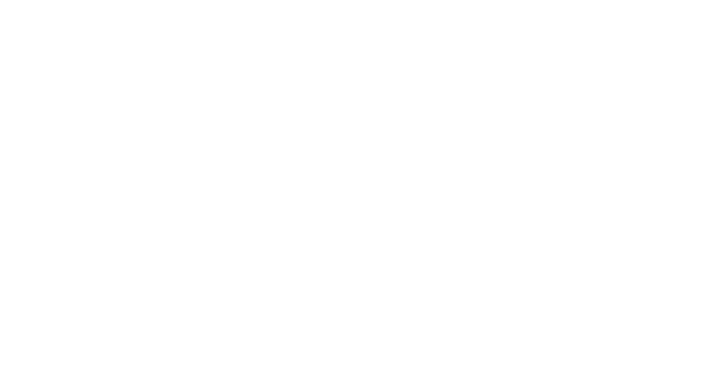
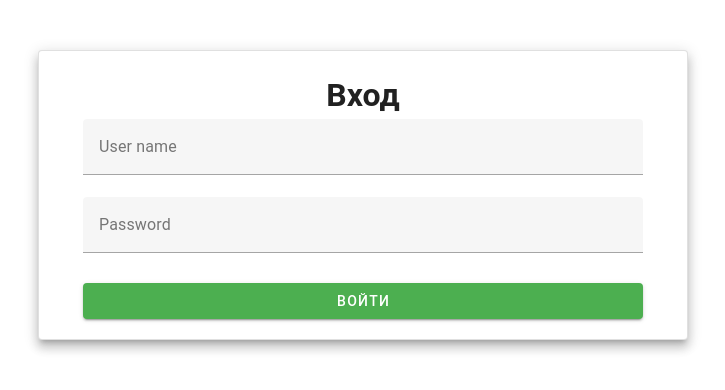
Before and after one commit to viktoriya-bel/nuxt-js-todo, a Nuxt app: page /auth in a window 1280 px wide. Before the commit this address had no page. Shown: the top 390 px of the page, without its empty margins (277-1002 px from the left). Built offline with nearby package versions, Linux system fonts and the light colour scheme.

Commit message:
add login page

```diff
--- a/components/todo/MoreComponent.vue
+++ b/components/todo/MoreComponent.vue
@@ -1,7 +1,7 @@
 <template>
    <div class="bottom-block">
-      <TodoButtonComponent text="Загрузить ещё" :isBlock="true" classString="ma-2" colorString="deep-purple-accent-4" @clickBtn="$emit('clickMore')">
-      </TodoButtonComponent>
+      <BaseButtonComponent text="Загрузить ещё" :isBlock="true" classString="ma-2" colorString="deep-purple-accent-4" @clickBtn="$emit('clickMore')">
+      </BaseButtonComponent>
    </div>
 </template>
 
--- a/components/todo/VeiwComponent.vue
+++ b/components/todo/VeiwComponent.vue
@@ -32,19 +32,19 @@
                 ></v-checkbox>
             </td>
             <td class="text-xs-center">
-                <TodoButtonComponent classString="ma-2" :colorString="item?.editable ? 'success' : 'orange-darken-2'" @clickBtn="$emit('clickEdit', index)">
+                <BaseButtonComponent classString="ma-2" :colorString="item?.editable ? 'success' : 'orange-darken-2'" @clickBtn="$emit('clickEdit', index)">
                     <v-icon
                             icon="mdi-pencil"
                     ></v-icon>
-                </TodoButtonComponent>
+                </BaseButtonComponent>
             </td>
             <td class="text-xs-center">
-                <TodoButtonComponent text="Удалить" classString="ma-2" colorString="red" @clickBtn="$emit('clickRemove', index)">
+                <BaseButtonComponent text="Удалить" classString="ma-2" colorString="red" @clickBtn="$emit('clickRemove', index)">
                     <v-icon
                             end
                             icon="mdi-cancel"
                     ></v-icon>
-                </TodoButtonComponent>
+                </BaseButtonComponent>
             </td>
         </tr>
         </tbody>
--- /dev/null
+++ b/interface/auth.interface.ts
@@ -0,0 +1,4 @@
+export interface AuthStoreInterface {
+    id: number;
+    token: string;
+}
--- a/interface/todo.interface.ts
+++ b/interface/todo.interface.ts
@@ -1,11 +1,11 @@
-export interface Todo {
+export interface TodoInterface {
     id: number;
     todo: string;
     completed: boolean;
     editable?: boolean;
 }
-export interface TodoStore {
-    todos : Todo[];
+export interface TodoStoreInterface {
+    todos : TodoInterface[];
     loading: boolean;
     total: number;
     skip: number;
--- /dev/null
+++ b/pages/auth.vue
@@ -0,0 +1,75 @@
+<template>
+    <v-sheet
+            :elevation="8"
+            border
+            rounded
+    >
+        <div class="login-block">
+            <h1>Вход</h1>
+
+            <v-form validate-on="submit lazy" @submit.prevent="submit">
+                <v-text-field
+                        v-model="userName"
+                        :rules="[value => !!value || 'Required.']"
+                        label="User name"
+                ></v-text-field>
+                <v-text-field
+                        label="Password"
+                        v-model="password"
+                        type="password"
+                        :rules="[value => !!value || 'Required.']"
+                ></v-text-field>
+
+                <v-btn
+                        :loading="loading"
+                        type="submit"
+                        block
+                        class="mt-2"
+                        color="success"
+                        text="Войти"
+                        @click="login()"
+                ></v-btn>
+            </v-form>
+        </div>
+    </v-sheet>
+
+</template>
+
+<script setup lang="ts">
+    import { useRouter } from 'vue-router'
+    import {useAuthStore} from "~/stores/auth.store";
+    import { ref } from 'vue';
+
+    let userName = ref("");
+    let password = ref("");
+    const router = useRouter();
+    const authStore = useAuthStore();
+
+
+    async function login() {
+        if (userName.value.length && password.value.length){
+            authStore.login(userName.value, password.value).then(() => {
+                router.push('/');
+            }).catch((error: string) => {
+                alert(error);
+            });
+
+        }
+    }
+</script>
+
+<style scoped>
+    .v-sheet{
+        max-width: 650px;
+        margin: auto;
+        margin-top: 50px;
+    }
+    .login-block{
+        max-width: 600px;
+        padding: 20px;
+        margin: auto;
+    }
+    h1{
+        text-align: center;
+    }
+</style>
--- /dev/null
+++ b/services/auth.service.ts
@@ -0,0 +1,14 @@
+
+export class AuthService {
+    static async login(username: string, password: string): Promise<{ id: number; token: string; message: string }> {
+        const result = await fetch('https://dummyjson.com/auth/login', {
+            method: 'POST',
+            headers: { 'Content-Type': 'application/json' },
+            body: JSON.stringify({
+                username,
+                password,
+            })
+        });
+        return await result.json();
+    }
+}
--- a/services/todo.service.ts
+++ b/services/todo.service.ts
@@ -1,7 +1,7 @@
-import {Todo} from "~/interface/todo.interface";
+import {TodoInterface} from "~/interface/todo.interface";
 
 export class TodoService {
-    static async setTodos(skip: number, limit: number): Promise<{ todos: Todo[], total: number }> {
+    static async setTodos(skip: number, limit: number): Promise<{ todos: TodoInterface[], total: number }> {
         const result = await fetch(`https://dummyjson.com/todos?skip=${skip}&limit=${limit}`);
         return await result.json();
     }
--- /dev/null
+++ b/stores/auth.store.ts
@@ -0,0 +1,23 @@
+import { AuthService } from "~/services/auth.service";
+import { AuthStoreInterface } from "~/interface/auth.interface";
+
+const authService = AuthService;
+
+export const useAuthStore = defineStore('auth', {
+    state: () => ({
+        id: null,
+        token: null,
+    }),
+    getters: {
+        getId: (state: AuthStoreInterface) => state.id,
+    },
+    actions: {
+        async login(username: string, password: string) {
+            const { id, token, message } = await authService.login(username, password);
+            this.id = id;
+            this.token = token;
+            if (message)
+                throw new Error("Произошла ошибка!");
+        }
+    }
+});
--- a/stores/todo.store.ts
+++ b/stores/todo.store.ts
@@ -1,5 +1,5 @@
-import {Todo, TodoStore} from "~/interface/todo.interface";
-import {TodoService} from "~/services/todo.service";
+import { TodoStoreInterface } from "~/interface/todo.interface";
+import { TodoService } from "~/services/todo.service";
 
 const todoService = TodoService;
 
@@ -15,9 +15,9 @@ export const useTodoStore = defineStore('todo', {
         editIndex: -1,
     }),
     getters: {
-        getTodos: (state: TodoStore) => state.todos.sort((a, b) => a.id > b.id ? 1 : -1),
-        isLoading: (state: TodoStore) => state.loading,
-        isMore: (state: TodoStore) => state.skip + state.limit < state.total,
+        getTodos: (state: TodoStoreInterface) => state.todos.sort((a, b) => a.id > b.id ? 1 : -1),
+        isLoading: (state: TodoStoreInterface) => state.loading,
+        isMore: (state: TodoStoreInterface) => state.skip + state.limit < state.total,
     },
     actions: {
         /**
```
Also changed, not shown: components/base/ButtonComponent.vue (renamed from components/todo/ButtonComponent.vue).
